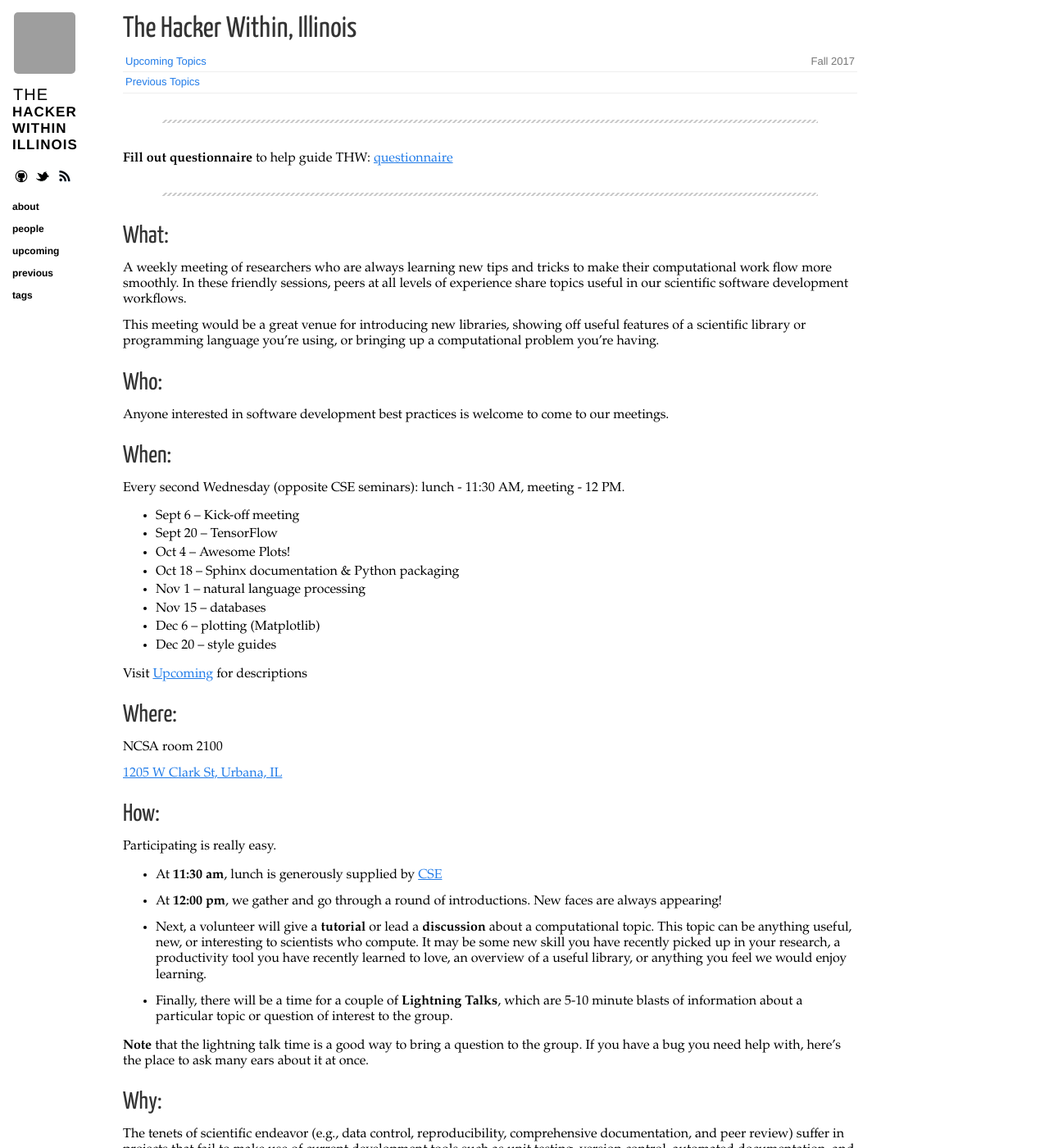
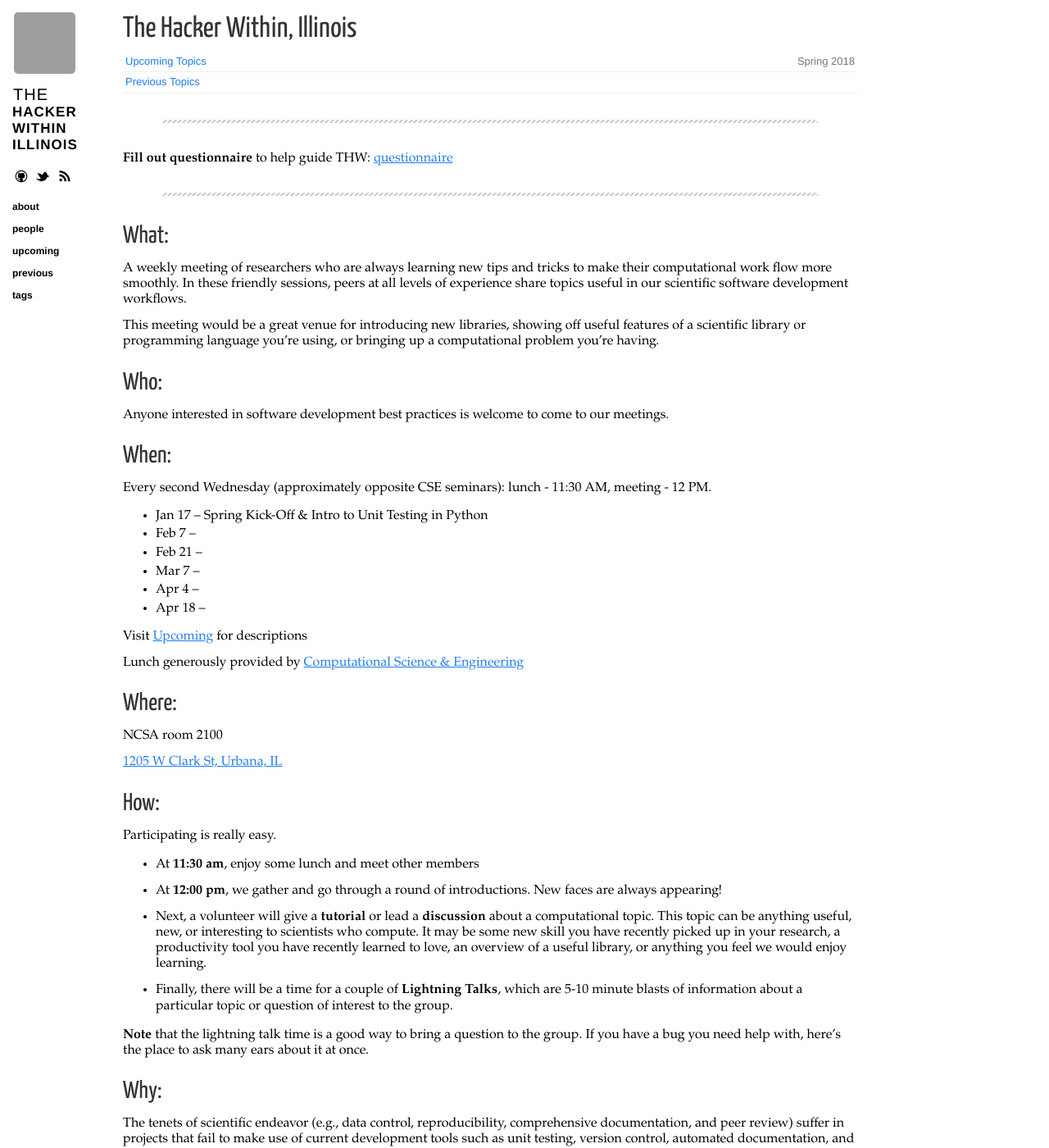
Before and after one commit to thehackerwithin/illinois, a Jekyll site: the page built from index.md, in a window 1280 px wide and 1400 px high. Shown: the whole window at 82% size. Built offline with Jekyll 4.4.1, drawn with Linux system fonts in a browser that asks for light colours; nearby versions of some CDN libraries; comment, search, counter and statistics services are not loaded; grey boxes are pictures that could not be loaded.

Commit message:
Updated for Spring 2018

```diff
--- a/index.md
+++ b/index.md
@@ -9,7 +9,7 @@ The {{ site.name }}, {{ site.chapter }}
 ===================
 
 <ul class="listing">
-<li> <span>Fall 2017</span> <a href="{{ site.url }}/upcoming.html">Upcoming Topics</a></li>
+<li> <span>Spring 2018</span> <a href="{{ site.url }}/upcoming.html">Upcoming Topics</a></li>
 <li>  <a href="{{ site.url }}/previous.html">Previous Topics</a></li>
 </ul>
 
@@ -39,18 +39,18 @@ Anyone interested in software development best practices is welcome to come to o
 When:
 -----
 
-Every second Wednesday (opposite CSE seminars): lunch - 11:30 AM, meeting - 12 PM.
+Every second Wednesday (approximately opposite CSE seminars): lunch - 11:30 AM, meeting - 12 PM.
 
-- Sept 6 -- Kick-off meeting
-- Sept 20 -- TensorFlow
-- Oct 4 -- Awesome Plots!
-- Oct 18 -- Sphinx documentation & Python packaging
-- Nov 1 -- natural language processing
-- Nov 15 -- databases
-- Dec 6 -- plotting (Matplotlib)
-- Dec 20 -- style guides
+- Jan 17 -- Spring Kick-Off & Intro to Unit Testing in Python
+- Feb 7 --
+- Feb 21 --
+- Mar 7 --
+- Apr 4 --
+- Apr 18 --
 
 Visit [Upcoming][upcoming] for descriptions
+
+Lunch generously provided by [Computational Science & Engineering][cse]
 
 Where:
 -------
@@ -64,7 +64,7 @@ How:
 
 Participating is really easy.
 
-* At **11:30 am**, lunch is generously supplied by [CSE][cse]
+* At **11:30 am**, enjoy some lunch and meet other members
 
 * At **12:00 pm**, we gather and go through a round of introductions.
 New faces are always appearing!
```
Also changed, not shown: _posts/2017-12-06-plotting.md (+1 -1 lines), _posts/2018-01-17-spring-kickoff-unit-testing.md (added, +25 -0 lines), _posts/2018-02-07-TBD.md (added, +23 -0 lines), _posts/2018-02-21-TBD.md (added, +22 -0 lines), _posts/2018-03-07-TBD.md (added, +23 -0 lines), _posts/2018-04-04-TBD.md (added, +23 -0 lines), _posts/2018-04-18-TBD.md (added, +23 -0 lines), upcoming.md (+2 -2 lines).
